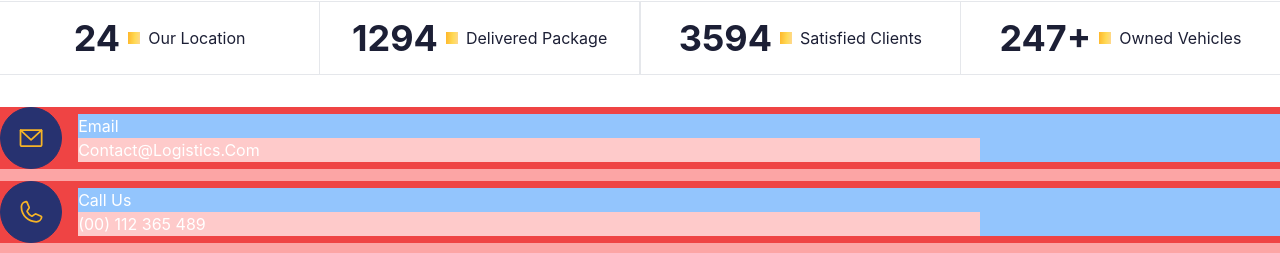
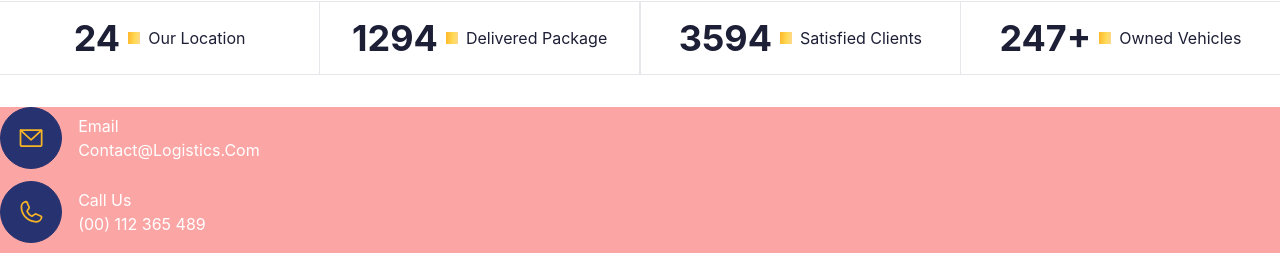
Before and after one commit to smartcollins/logistics, a React (Create React App) app: page / in a window 1280 px wide. Shown: the part 671-924 px from the top of the page. Built offline with nearby package versions, Linux system fonts and the light colour scheme.

Commit message:
removed background colors in Icon

```diff
--- a/src/component/Icon.jsx
+++ b/src/component/Icon.jsx
@@ -5,15 +5,15 @@ const Icon = ({alt}) => {
   return icon.map((item, idx) => (
     <div
       key={idx}
-      className={alt ? "text-white flex items-center gap-4 capitalize bg-red-500" : "md:w-2/4 flex gap-4 justify-between md:justify-normal md:flex-col items-center text-white bg-red-400"}>
+      className={alt ? "text-white flex items-center gap-4 capitalize" : "md:w-2/4 flex gap-4 justify-between md:justify-normal md:flex-col items-center text-white"}>
       {React.createElement(item.icon, {
         size: 30,
         color: alt ? "#F6B426" : "#ffffff",
         className: "w-fit h-fit p-4 bg-[#273270] border border-[#273270] rounded-full",
       })}
-      <div className="bg-blue-300 w-full">
+      <div className="w-full">
         {alt? <p>{item.type}</p> : null}
-        <p className={alt?" w-3/4 bg-red-200":"w-full"}>{item.txt}</p>
+        <p className={alt?" w-3/4":"w-full"}>{item.txt}</p>
       </div>
     </div>
   ));
```
